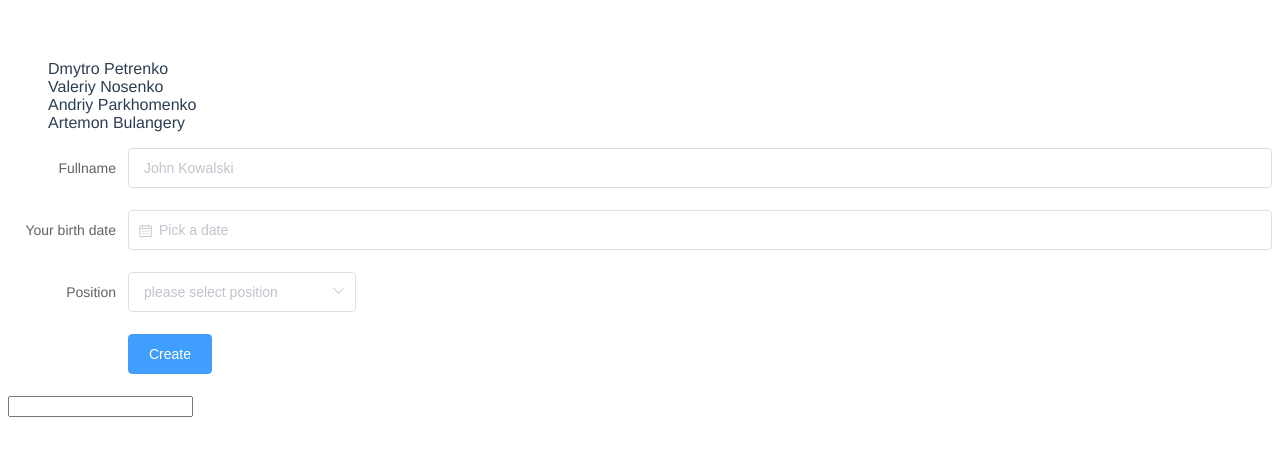
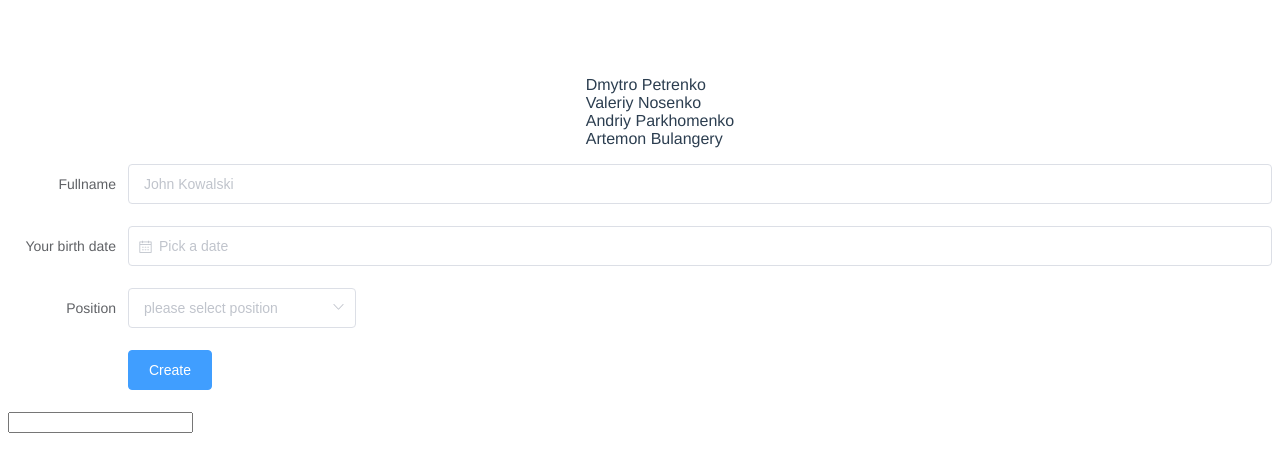
Before and after one commit to DmytroPetrenko/VueSandboxOnWork, a Vue app: page / in a window 1280 px wide. Shown: the top 472 px of the page. Built offline with nearby package versions, Linux system fonts and the light colour scheme.

Commit message:
style improvement on list

```diff
--- a/src/App.vue
+++ b/src/App.vue
@@ -1,8 +1,14 @@
 <template>
 	<div id="app">
-		<UsersList v-bind:users="users" @setCurrentUser="setCurrentUser" />
-		<div v-if="currentUser">
-			<UserInformation v-bind:user="currentUser" />
+		<div id="user-wrapper">
+			<UsersList
+				v-bind:users="users"
+				:activeId="activeId"
+				@setCurrentUser="setCurrentUser"
+			/>
+			<div v-if="currentUser">
+				<UserInformation v-bind:user="currentUser" />
+			</div>
 		</div>
 		<AddNewUser @add-new-user="addNewUser" />
 		<CustomInput v-model="customInputText" />
@@ -50,6 +56,11 @@ export default {
 			areUserInformationNeeded: false,
 		}
 	},
+	computed: {
+		activeId: function() {
+			return this.currentUser ? this.currentUser.id : null
+		},
+	},
 	components: {
 		UsersList,
 		AddNewUser,
@@ -75,4 +86,8 @@ export default {
 	color: #2c3e50;
 	margin-top: 60px;
 }
+#user-wrapper {
+	display: flex;
+	justify-content: space-evenly;
+}
 </style>
--- a/src/components/UserInformation.vue
+++ b/src/components/UserInformation.vue
@@ -18,10 +18,11 @@ export default {
 }
 
 .item {
-	padding: 18px 0;
+	padding: 5px 0;
 }
 
 .box-card {
 	width: 480px;
+	margin-bottom: 15px;
 }
 </style>
--- a/src/components/UserItem.vue
+++ b/src/components/UserItem.vue
@@ -1,11 +1,14 @@
 <template>
-	<li @click="onClick">{{ fullName }}</li>
+	<li @click="onClick" :class="[activeId == user.id ? `active` : '']">
+		{{ fullName }}
+	</li>
 </template>
 
 <script>
 export default {
 	props: {
 		user: Object,
+		activeId: null || Number,
 	},
 	computed: {
 		fullName: function() {
@@ -19,3 +22,12 @@ export default {
 	},
 }
 </script>
+
+<style scoped>
+li {
+	cursor: pointer;
+}
+.active {
+	font-weight: 600;
+}
+</style>
--- a/src/components/UsersList.vue
+++ b/src/components/UsersList.vue
@@ -3,6 +3,7 @@
 		<transition-group name="userList">
 			<UserItem
 				v-bind:user="user"
+				:activeId="activeId"
 				:key="user.id"
 				v-for="user in users"
 				@setCurrentUser="setCurrentUser"
@@ -14,7 +15,7 @@
 <script>
 import UserItem from "@/components/UserItem"
 export default {
-	props: ["users"],
+	props: ["users", "activeId"],
 	components: { UserItem },
 	methods: {
 		setCurrentUser(user) {
```
